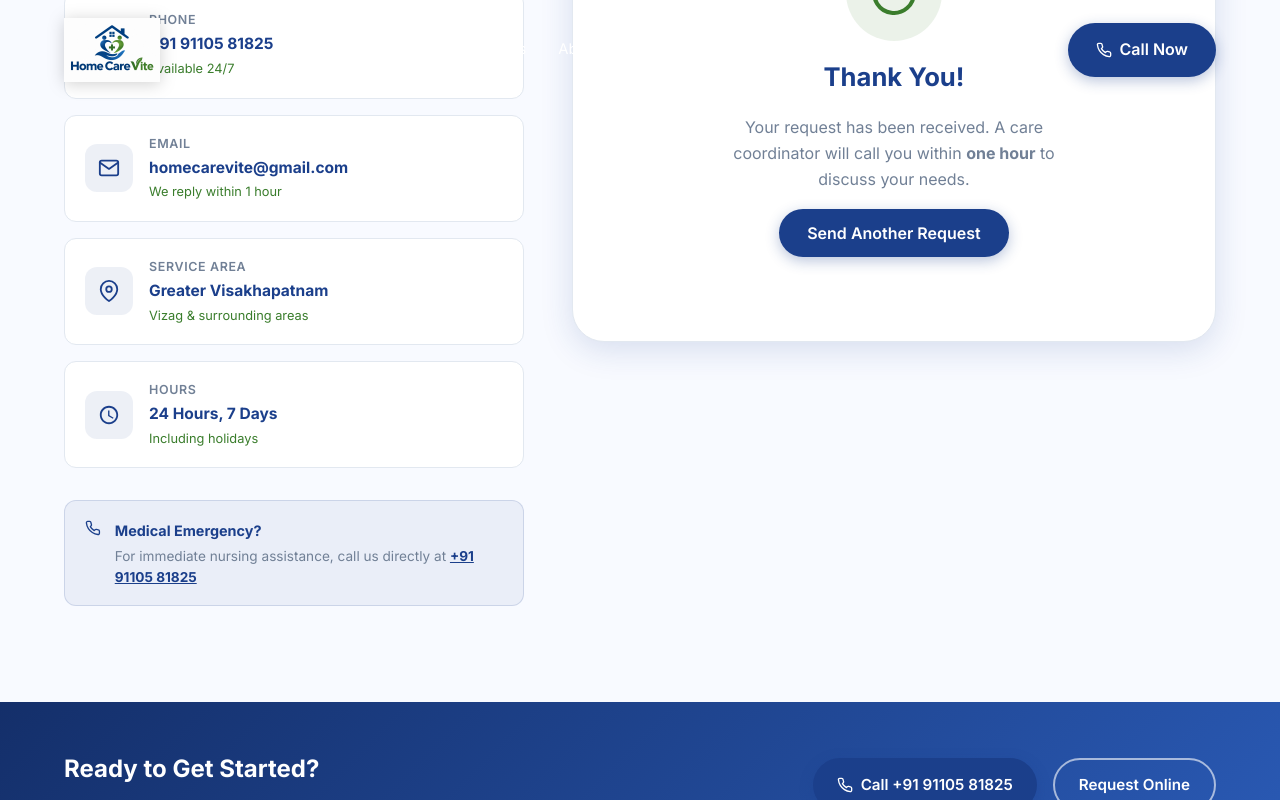
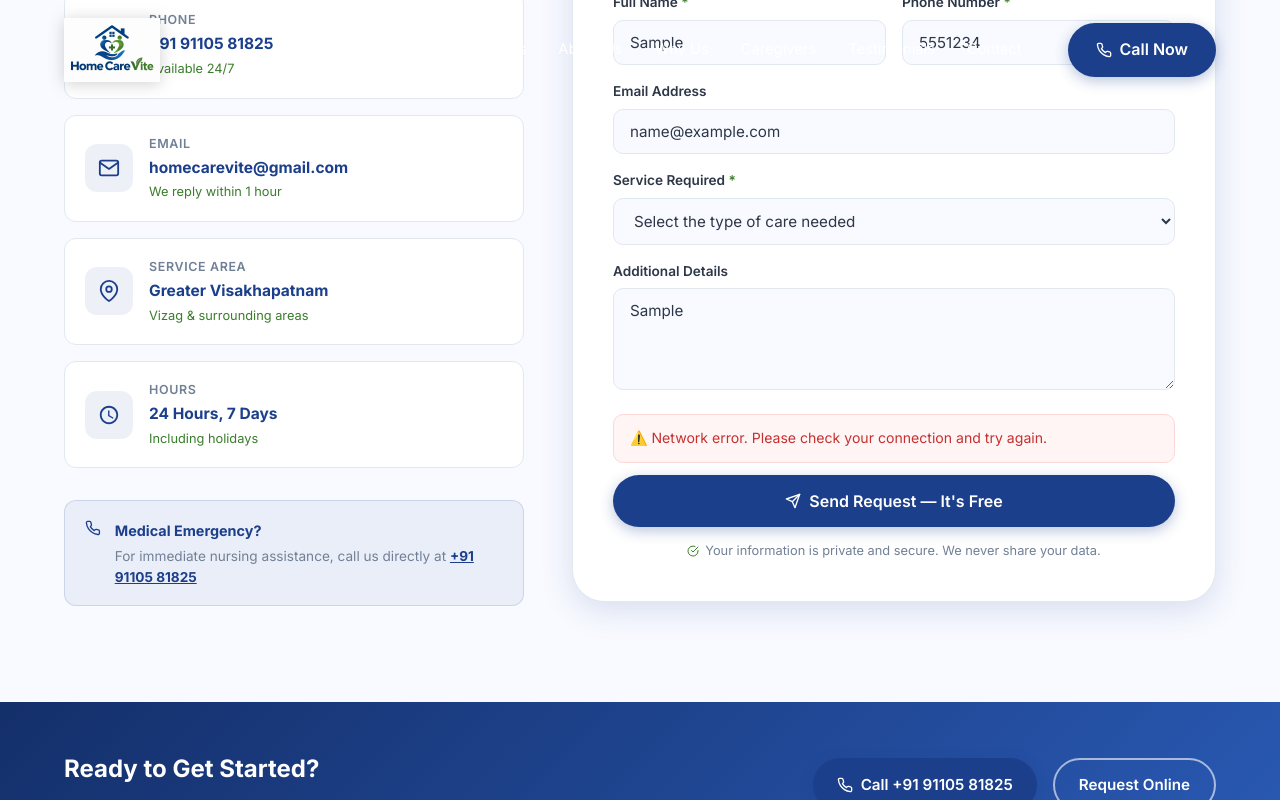
Before and after one commit to Snapbrio321/Homecarevite, a React (Vite) app: page / in a window 1280 px wide. Both pictures are taken after typing "Sample", "5551234", "name@example.com", "Sample" into the empty fields and a click on the button "Send Request — It's Free". Shown: the part 8151-8951 px from the top of the page. Built offline with nearby package versions, Linux system fonts and the light colour scheme.

Commit message:
Integrate Formspree - contact & hero forms send email to homecarevite@gmail.com

```diff
--- a/src/components/Contact.css
+++ b/src/components/Contact.css
@@ -294,3 +294,13 @@
     padding: 24px;
   }
 }
+
+.contact__error {
+  background: #fff5f5;
+  border: 1px solid #fed7d7;
+  color: #c53030;
+  border-radius: 10px;
+  padding: 12px 16px;
+  font-size: 0.88rem;
+  margin-bottom: 12px;
+}
--- a/src/components/Contact.jsx
+++ b/src/components/Contact.jsx
@@ -2,6 +2,8 @@ import React, { useState } from 'react'
 import { FiPhone, FiMail, FiMapPin, FiSend, FiCheckCircle } from 'react-icons/fi'
 import { MdAccessTime } from 'react-icons/md'
 import './Contact.css'
+
+const FORMSPREE_ID = 'mrpbngpg'
 
 const contactInfo = [
   {
@@ -44,16 +46,41 @@ export default function Contact() {
   const [form, setForm] = useState({ name: '', phone: '', email: '', service: '', message: '' })
   const [submitted, setSubmitted] = useState(false)
   const [loading, setLoading] = useState(false)
+  const [error, setError] = useState('')
 
   const handleChange = (e) => setForm({ ...form, [e.target.name]: e.target.value })
 
-  const handleSubmit = (e) => {
+  const handleSubmit = async (e) => {
     e.preventDefault()
     setLoading(true)
-    setTimeout(() => {
+    setError('')
+
+    try {
+      const res = await fetch(`https://formspree.io/f/${FORMSPREE_ID}`, {
+        method: 'POST',
+        headers: { 'Content-Type': 'application/json', 'Accept': 'application/json' },
+        body: JSON.stringify({
+          'Full Name':      form.name,
+          'Phone Number':   form.phone,
+          'Email':          form.email || 'Not provided',
+          'Service Needed': form.service,
+          'Message':        form.message || 'No additional details',
+          '_subject':       `New Care Request from ${form.name} — Home Care Vite`,
+        }),
+      })
+
+      if (res.ok) {
+        setSubmitted(true)
+        setForm({ name: '', phone: '', email: '', service: '', message: '' })
+      } else {
+        const data = await res.json()
+        setError(data?.errors?.[0]?.message || 'Something went wrong. Please try again.')
+      }
+    } catch {
+      setError('Network error. Please check your connection and try again.')
+    } finally {
       setLoading(false)
-      setSubmitted(true)
-    }, 1200)
+    }
   }
 
   return (
@@ -118,7 +145,7 @@ export default function Contact() {
                 <p>Your request has been received. A care coordinator will call you within <strong>one hour</strong> to discuss your needs.</p>
                 <button
                   className="btn-primary"
-                  onClick={() => { setSubmitted(false); setForm({ name: '', phone: '', email: '', service: '', message: '' }) }}
+                  onClick={() => setSubmitted(false)}
                 >
                   Send Another Request
                 </button>
@@ -185,12 +212,18 @@ export default function Contact() {
                       id="contact-message"
                       name="message"
                       rows={4}
-                      placeholder="Tell us about the patient's condition, care needs, or any other details that would help us prepare..."
+                      placeholder="Tell us about the patient's condition, care needs, or any other details..."
                       value={form.message}
                       onChange={handleChange}
                     />
                   </div>
                 </div>
+
+                {error && (
+                  <p className="contact__error" role="alert">
+                    ⚠️ {error}
+                  </p>
+                )}
 
                 <button
                   type="submit"
@@ -201,9 +234,7 @@ export default function Contact() {
                   {loading ? (
                     <span className="contact__spinner" aria-hidden="true" />
                   ) : (
-                    <>
-                      <FiSend size={16} /> Send Request — It's Free
-                    </>
+                    <><FiSend size={16} /> Send Request — It's Free</>
                   )}
                 </button>
 
--- a/src/components/Hero.css
+++ b/src/components/Hero.css
@@ -363,3 +363,29 @@
     padding: 24px;
   }
 }
+
+.hero__form-success {
+  display: flex;
+  flex-direction: column;
+  align-items: center;
+  justify-content: center;
+  gap: 12px;
+  padding: 32px 16px;
+  text-align: center;
+}
+
+.hero__form-success p {
+  font-size: 0.95rem;
+  color: var(--text);
+  line-height: 1.6;
+}
+
+.hero__form-spinner {
+  width: 18px;
+  height: 18px;
+  border: 2px solid rgba(255,255,255,0.4);
+  border-top-color: white;
+  border-radius: 50%;
+  animation: spin 0.7s linear infinite;
+  display: inline-block;
+}
--- a/src/components/Hero.jsx
+++ b/src/components/Hero.jsx
@@ -2,6 +2,8 @@ import React, { useState } from 'react'
 import { FiPhone, FiArrowRight, FiCheckCircle, FiStar } from 'react-icons/fi'
 import { MdHealthAndSafety } from 'react-icons/md'
 import './Hero.css'
+
+const FORMSPREE_ID = 'mrpbngpg'
 
 const trustBadges = [
   'Licensed & Certified Nurses',
@@ -10,11 +12,36 @@ const trustBadges = [
 ]
 
 export default function Hero() {
-  const [phone, setPhone] = useState('')
+  const [heroForm, setHeroForm] = useState({ name: '', phone: '', service: '' })
+  const [heroSubmitted, setHeroSubmitted] = useState(false)
+  const [heroLoading, setHeroLoading] = useState(false)
 
-  const handleSubmit = (e) => {
+  const handleHeroChange = (e) => {
+    const key = e.target.id.replace('hero-', '')
+    setHeroForm(prev => ({ ...prev, [key]: e.target.value }))
+  }
+
+  const handleSubmit = async (e) => {
     e.preventDefault()
-    if (phone) window.location.href = `tel:${phone}`
+    setHeroLoading(true)
+    try {
+      const res = await fetch(`https://formspree.io/f/${FORMSPREE_ID}`, {
+        method: 'POST',
+        headers: { 'Content-Type': 'application/json', 'Accept': 'application/json' },
+        body: JSON.stringify({
+          'Full Name':      heroForm.name,
+          'Phone Number':   heroForm.phone,
+          'Service Needed': heroForm.service || 'Not specified',
+          '_subject':       `Callback Request from ${heroForm.name} — Home Care Vite`,
+          'Form Source':    'Hero Quick Callback Form',
+        }),
+      })
+      if (res.ok) setHeroSubmitted(true)
+    } catch {
+      // silent fail
+    } finally {
+      setHeroLoading(false)
+    }
   }
 
   return (
@@ -105,23 +132,26 @@ export default function Hero() {
             </div>
 
             <form className="hero__form" onSubmit={handleSubmit} aria-label="Quick callback form">
+              {heroSubmitted ? (
+                <div className="hero__form-success">
+                  <FiCheckCircle size={32} color="var(--green)" />
+                  <p><strong>Request Received!</strong><br />We'll call you back shortly.</p>
+                </div>
+              ) : (
+                <>
                   <div className="hero__form-group">
                     <label htmlFor="hero-name">Full Name</label>
-                <input id="hero-name" type="text" placeholder="Your full name" />
+                    <input id="hero-name" type="text" placeholder="Your full name"
+                      value={heroForm.name} onChange={handleHeroChange} required />
                   </div>
                   <div className="hero__form-group">
                     <label htmlFor="hero-phone">Phone Number</label>
-                <input
-                  id="hero-phone"
-                  type="tel"
-                  placeholder="Your phone number"
-                  value={phone}
-                  onChange={e => setPhone(e.target.value)}
-                />
+                    <input id="hero-phone" type="tel" placeholder="Your phone number"
+                      value={heroForm.phone} onChange={handleHeroChange} required />
                   </div>
                   <div className="hero__form-group">
                     <label htmlFor="hero-service">Service Needed</label>
-                <select id="hero-service">
+                    <select id="hero-service" value={heroForm.service} onChange={handleHeroChange}>
                       <option value="">Select a service</option>
                       <option>Post-Surgery Care</option>
                       <option>Elderly Care</option>
@@ -131,10 +161,11 @@ export default function Hero() {
                       <option>Other</option>
                     </select>
                   </div>
-              <button type="submit" className="btn-secondary hero__form-btn">
-                Request a Callback
-                <FiArrowRight size={16} />
+                  <button type="submit" className="btn-secondary hero__form-btn" disabled={heroLoading}>
+                    {heroLoading ? <span className="hero__form-spinner" /> : <>Request a Callback <FiArrowRight size={16} /></>}
                   </button>
+                </>
+              )}
             </form>
 
             <p className="hero__card-note">
```
Lines whose indentation alone changed are shown as unchanged.
